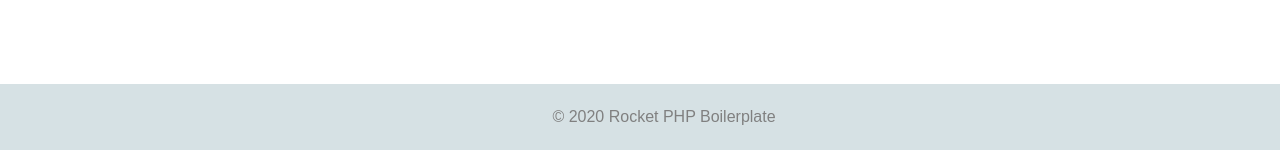
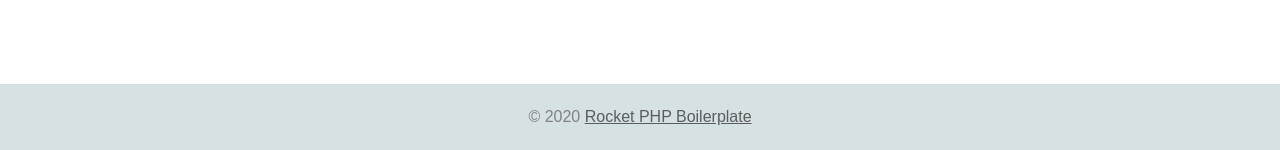
Before and after one commit to angus-boilerplates/Rocket-PHP-Boilerplate, a PHP site: page / in a window 1280 px wide; the page is wider, and only the part inside the window is pictured. Shown: the part 650-800 px from the top of that part. Run offline with PHP 8.4, Linux system fonts and the light colour scheme.

Commit message:
Added a link to footer with id tag

```diff
--- a/includes/footer.php
+++ b/includes/footer.php
@@ -7,5 +7,5 @@
 ?>
 
 <footer>
-	&copy 2020 Rocket PHP Boilerplate
+	&copy 2020 <a id="rocketLink" href="#">Rocket PHP Boilerplate</a>
 </footer>
--- a/resources/styles/styles.css
+++ b/resources/styles/styles.css
@@ -31,6 +31,10 @@ body{
 #wrapper #pageheader{
 	text-align: center;
 	margin-top: 20px;
+}
+
+#rocketLink{
+	color: #5B5D5D;
 }
 
 /*======================
@@ -68,7 +72,7 @@ footer{
 	position: absolute;
 	bottom: 0;
 	width: 100%;
-	padding: 1.5rem;
+	padding: 1.5rem 0;
 	background-color: #D6E1E4;
 	text-align: center;
 }
```
